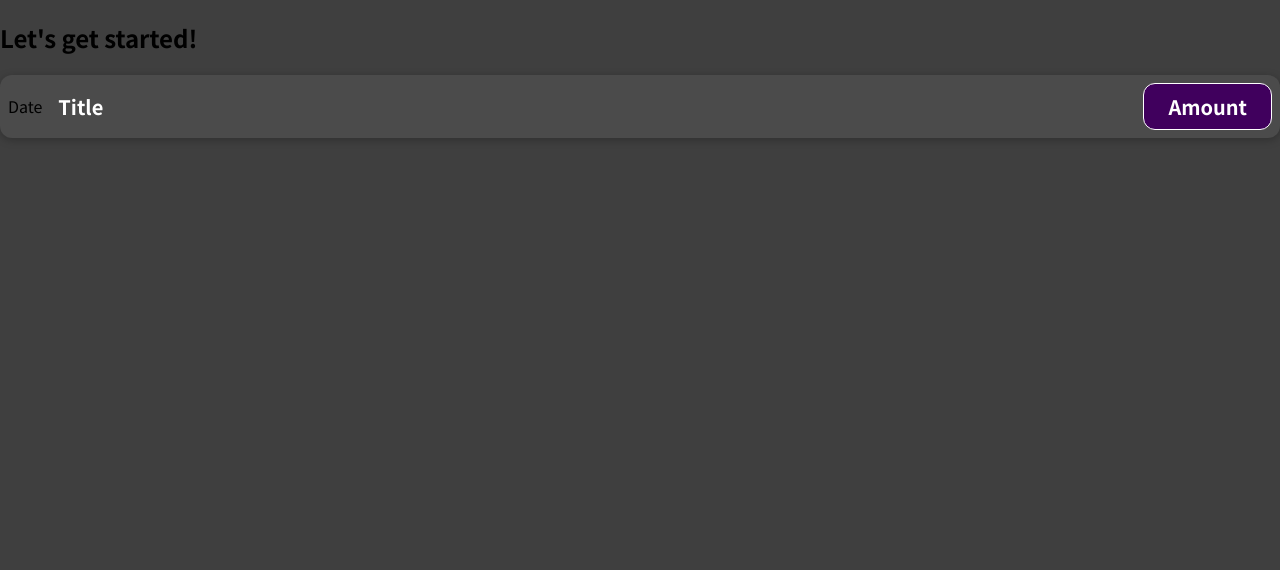
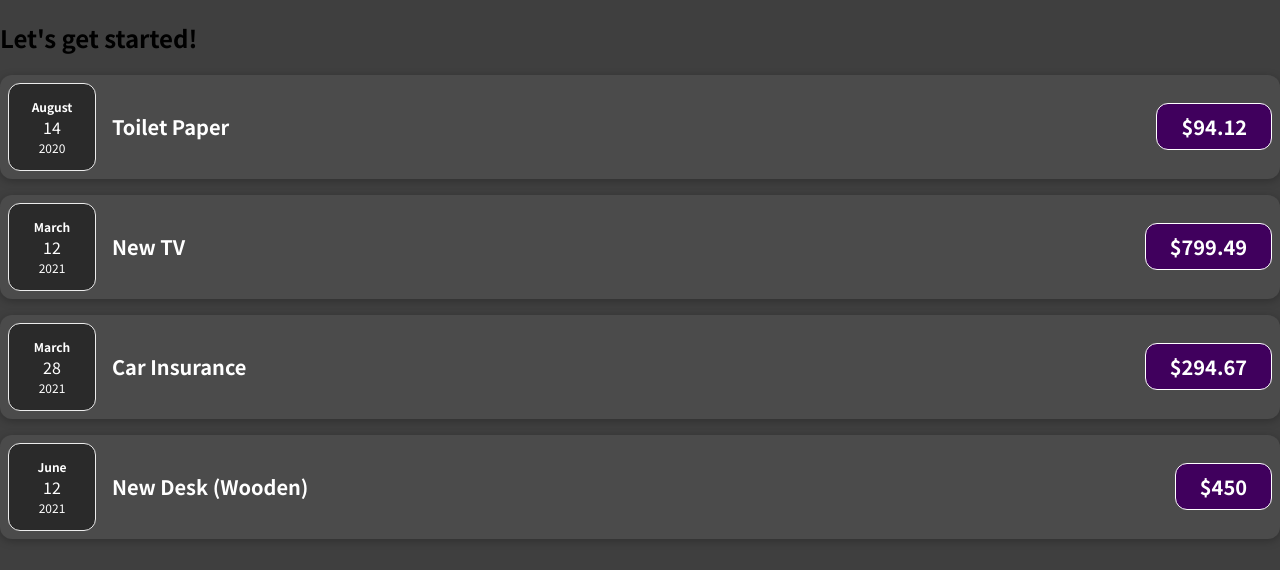
Before and after one commit to dtulpa16/Expense_Tracker, a JavaScript app in the folder code/01-starting-setup/: page / in a window 1280 px wide. Shown: the top 570 px of the page. Built offline with nearby package versions, Linux system fonts and the light colour scheme.

Commit message:
Added Components For Expense Items + Expense Date

```diff
--- a/code/01-starting-setup/src/App.js
+++ b/code/01-starting-setup/src/App.js
@@ -1,10 +1,51 @@
 import ExpenseItem from "./components/ExpenseItem";
 
 function App() {
+  const expenses = [
+    {
+      id: "e1",
+      title: "Toilet Paper",
+      amount: 94.12,
+      date: new Date(2020, 7, 14),
+    },
+    { id: "e2", title: "New TV", amount: 799.49, date: new Date(2021, 2, 12) },
+    {
+      id: "e3",
+      title: "Car Insurance",
+      amount: 294.67,
+      date: new Date(2021, 2, 28),
+    },
+    {
+      id: "e4",
+      title: "New Desk (Wooden)",
+      amount: 450,
+      date: new Date(2021, 5, 12),
+    },
+  ];
+
   return (
     <div>
       <h2>Let's get started!</h2>
-      <ExpenseItem />
+      <ExpenseItem
+        title={expenses[0].title}
+        amount={expenses[0].amount}
+        date={expenses[0].date}
+      />
+      <ExpenseItem
+        title={expenses[1].title}
+        amount={expenses[1].amount}
+        date={expenses[1].date}
+      />
+      <ExpenseItem
+        title={expenses[2].title}
+        amount={expenses[2].amount}
+        date={expenses[2].date}
+      />
+      <ExpenseItem
+        title={expenses[3].title}
+        amount={expenses[3].amount}
+        date={expenses[3].date}
+      />
     </div>
   );
 }
--- /dev/null
+++ b/code/01-starting-setup/src/components/ExpenseDate.css
@@ -0,0 +1,26 @@
+.expense-date {
+  display: flex;
+  flex-direction: column;
+  width: 5.5rem;
+  height: 5.5rem;
+  border: 1px solid #ececec;
+  background-color: #2a2a2a;
+  color: white;
+  border-radius: 12px;
+  align-items: center;
+  justify-content: center;
+}
+
+.expense-date__month {
+  font-size: 0.75rem;
+  font-weight: bold;
+}
+
+.expense-date__year {
+  font-size: 0.75rem;
+}
+
+.expense-date__day {
+  font-size: 1.5rem;
+  font-weight: bold;
+}
--- /dev/null
+++ b/code/01-starting-setup/src/components/ExpenseDate.js
@@ -0,0 +1,15 @@
+import "./ExpenseDate.css"
+
+function ExpenseDate(props){
+const month = props.date.toLocaleString("en-US", { month: "long" });
+  const day = props.date.toLocaleString("en-US", { day: "2-digit" });
+  const year = props.date.getFullYear();
+    return(
+        <div className = "expense-date">
+        <div className="expense-date__month">{month}</div>
+        <div className=".expense-date__day">{day}</div>
+        <div className="expense-date__year">{year}</div>
+      </div>
+    )
+}
+export default ExpenseDate
--- a/code/01-starting-setup/src/components/ExpenseItem.js
+++ b/code/01-starting-setup/src/components/ExpenseItem.js
@@ -1,12 +1,15 @@
-import './ExpenseItem.css'
+import "./ExpenseItem.css";
+import ExpenseDate from "./ExpenseDate";
 
-function ExpenseItem() {
+function ExpenseItem(props) {
+
+
   return (
-    <div className='expense-item'>
-      <div>Date </div>
+    <div className="expense-item">
+      <ExpenseDate date = {props.date}/>
       <div className="expense-item__description">
-      <h2>Title</h2>
-      <div className="expense-item__price">Amount</div>
+        <h2>{props.title}</h2>
+        <div className="expense-item__price">${props.amount}</div>
       </div>
     </div>
   );
```
